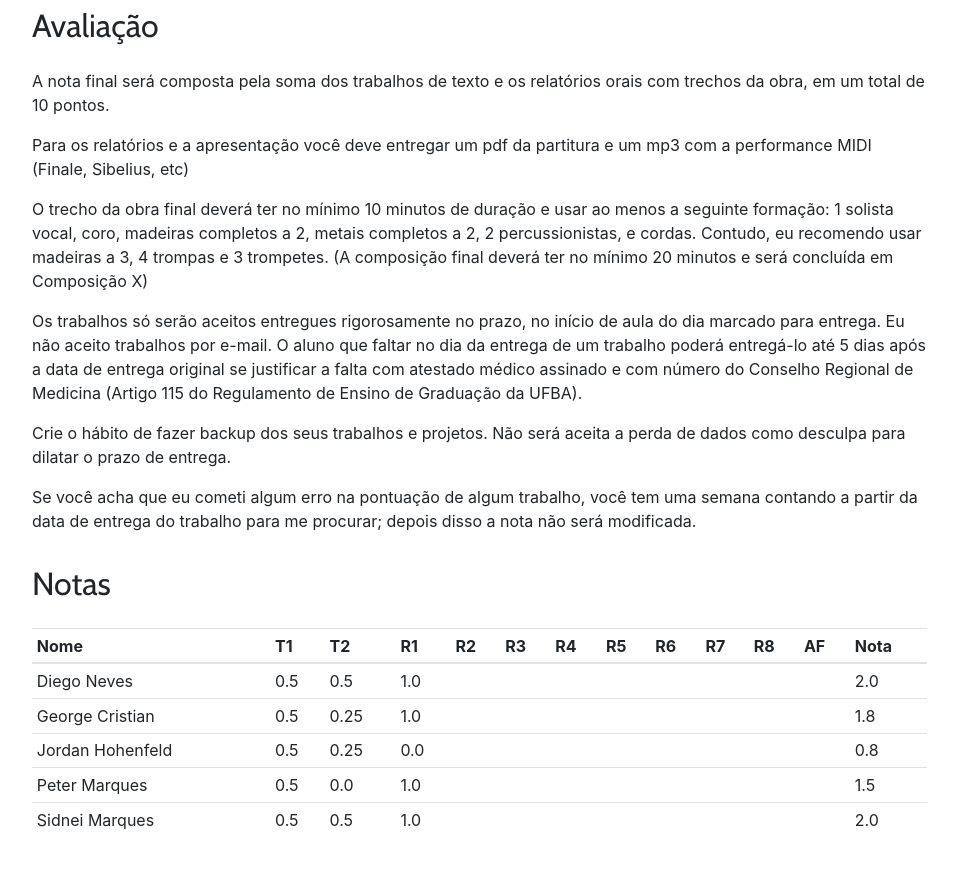
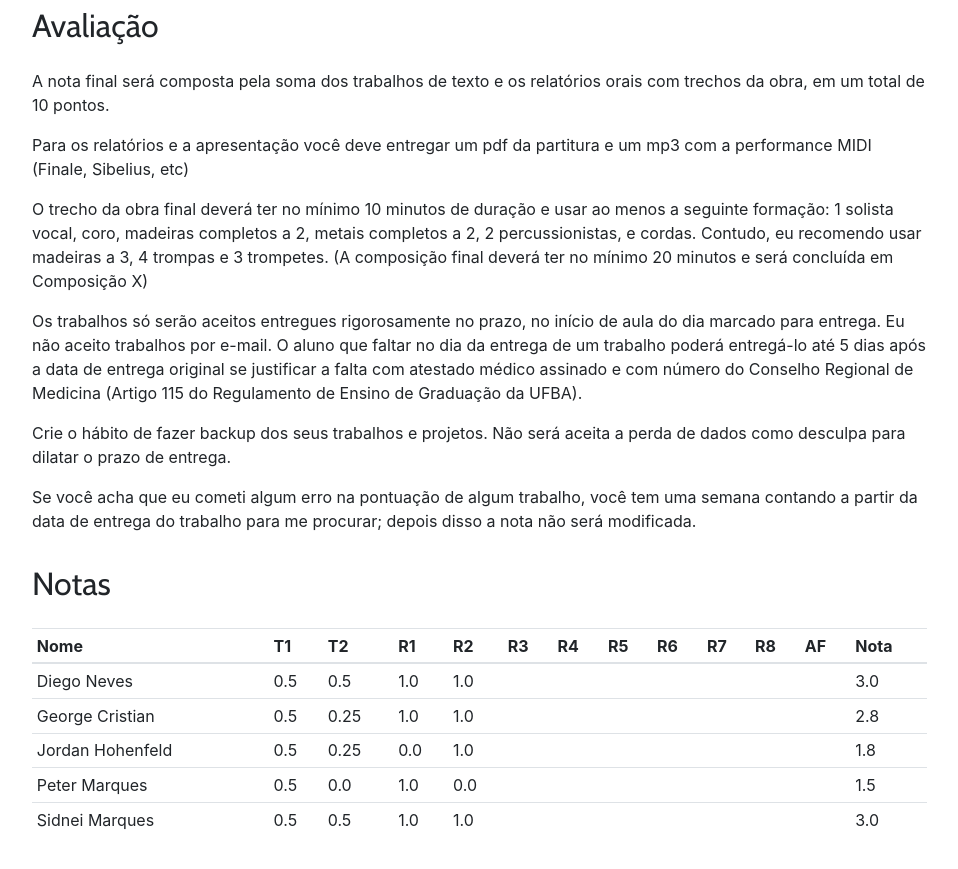
Before and after one commit to kroger/genosmus, a Jekyll site: the page built from _pedro/musb18.md, in a window 1280 px wide and 900 px high, scrolled down 1582 px. Shown: the top 869 px of the window, without its empty margins (68-1026 px from the left). Built offline with Jekyll 4.4.1, drawn with Linux system fonts in a browser that asks for light colours.

Commit message:
Nota alunos

```diff
--- a/_pedro/musb18.md
+++ b/_pedro/musb18.md
@@ -94,11 +94,11 @@ para me procurar; depois disso a nota não será modificada.
 
 | Nome              | T1 | T2 | R1 | R2 | R3 | R4 | R5 | R6 | R7 | R8 | AF | Nota |
 |:------------------|:---|:---|:---|:---|:---|:---|:---|:---|:---|:---|:---|:-----|
-| Diego Neves       | 0.5|0.5 | 1.0|    |    |    |    |    |    |    |    | =sum |
-| George Cristian   | 0.5|0.25| 1.0|    |    |    |    |    |    |    |    | =sum |
-| Jordan Hohenfeld  | 0.5|0.25| 0.0|    |    |    |    |    |    |    |    | =sum |
-| Peter Marques     | 0.5|0.0 | 1.0|    |    |    |    |    |    |    |    | =sum |
-| Sidnei Marques    | 0.5|0.5 | 1.0|    |    |    |    |    |    |    |    | =sum |
+| Diego Neves       | 0.5|0.5 | 1.0| 1.0|    |    |    |    |    |    |    | =sum |
+| George Cristian   | 0.5|0.25| 1.0| 1.0|    |    |    |    |    |    |    | =sum |
+| Jordan Hohenfeld  | 0.5|0.25| 0.0| 1.0|    |    |    |    |    |    |    | =sum |
+| Peter Marques     | 0.5|0.0 | 1.0| 0.0|    |    |    |    |    |    |    | =sum |
+| Sidnei Marques    | 0.5|0.5 | 1.0| 1.0|    |    |    |    |    |    |    | =sum |
 {: .table .table-sm }
 
 
```
